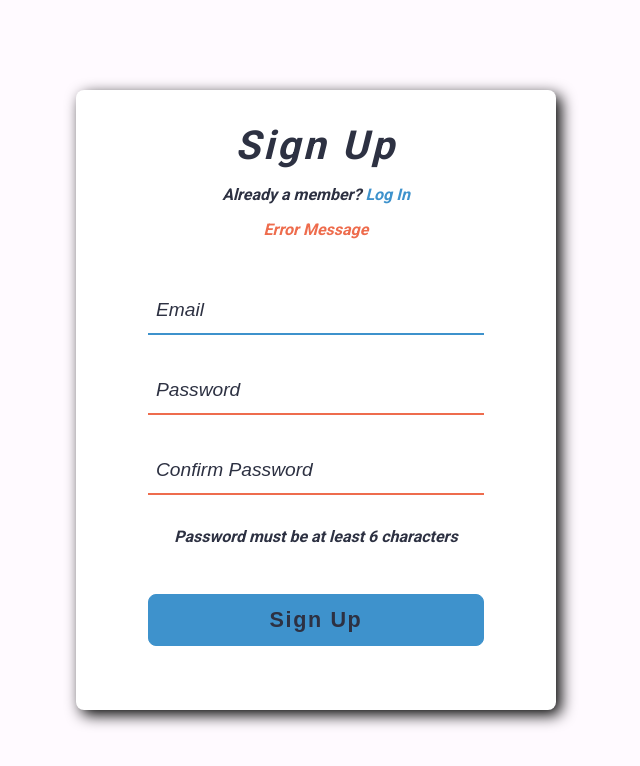
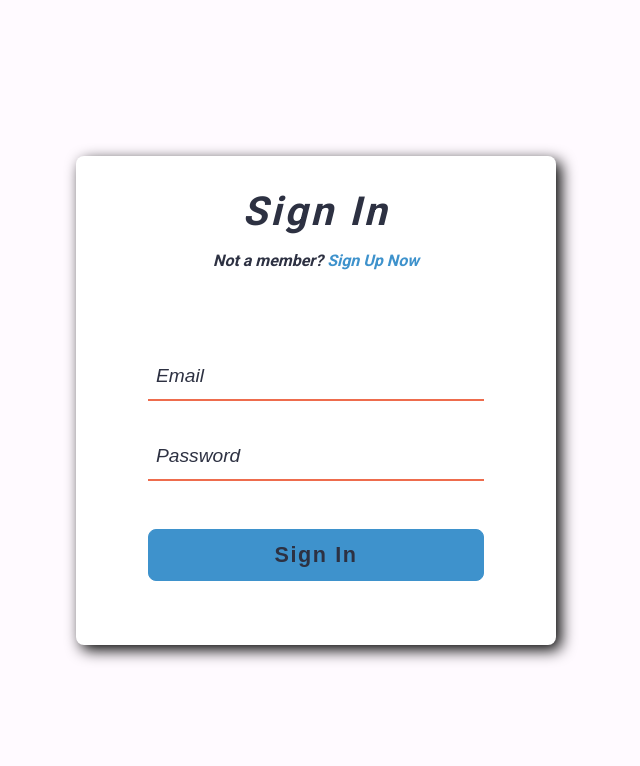
Before and after one commit to KaloyanDaskalov/first-react-app, a React (Create React App) app: page / in a window 1280 px wide. Shown: the top 766 px of the page, without its empty margins (324-964 px from the left). Built offline with nearby package versions, Linux system fonts and the light colour scheme.

Commit message:
adding email validation

```diff
--- a/src/components/App.js
+++ b/src/components/App.js
@@ -3,7 +3,7 @@ import Signup from "./Forms/Signup";
 import SignIn from "./Forms/SignIn";
 import classes from './App.module.css';
 
-const app = () => (<div className={classes.Background}><Signup /></div>);
+const app = () => (<div className={classes.Background}><SignIn /></div>);
 
 export default app;
 // class App extends Component {
--- a/src/components/Forms/Forms.module.css
+++ b/src/components/Forms/Forms.module.css
@@ -32,7 +32,7 @@
 .Message {
   margin-top: 1rem;
   color: var(--sienna);
-  /* visibility: hidden; */
+  visibility: hidden;
 }
 
 .Show {
@@ -49,3 +49,16 @@ button {
   width: 100%;
   margin-top: 3rem;
 }
+
+input:not(:last-of-type) {
+  margin-bottom: 2rem;
+}
+
+.Instructions {
+  margin-top: 0.5rem;
+}
+
+.Instructions::before {
+  content: "*";
+  margin-right: 0.5rem;
+}
--- a/src/components/Forms/SignIn.js
+++ b/src/components/Forms/SignIn.js
@@ -1,44 +1,17 @@
-import React, { Component } from 'react';
+import React, { useState } from 'react';
 import classes from './Forms.module.css';
 import Button from '../UI/Button/Button';
 import Input from '../UI/Input/Input';
+import { emailValidation } from '../../sharedTools/index';
 
-class SignIn extends Component {
+const SignIn = () => {
+    const [email, setEmail] = useState('');
+    const [password, setPassword] = useState('');
 
-    state = {
-        emailValue: '',
-        passValue: '',
-        emailError: false,
-        passError: false,
-        errorMessage: 'Password must be 4 to 10 characters'
+    const submitHandler = (event) => {
+        event.preventDefault();
+        console.log(emailValidation(email), emailValidation(password));
     }
-
-    submitHandler = (event) => {
-        event.preventDefault();
-        if (this.state.emailValue < 1) {
-            this.setState({ emailError: true, errorMessage: 'Invalid Email' });
-        } else {
-            this.setState({ emailError: false, errorMessage: 'Password must be 4 to 10 characters' });
-        }
-    }
-
-    emailHandler = (event) => {
-        this.setState({ emailValue: event.target.value });
-    }
-
-    passwordHandler = (event) => {
-        this.setState({ passValue: event.target.value });
-    }
-
-    render() {
-
-        const classEmail = [classes.Input];
-        const classPassword = [classes.Input];
-        const classMessage = [classes.Message]
-
-        if (this.state.emailError) classEmail.push(classes.Error);
-        if (this.state.passError) classPassword.push(classes.Error);
-        if (this.state.errorMessage !== 'Password must be 4 to 10 characters') classMessage.push(classes.Show);
 
     return (
         <div className={classes.Container} >
@@ -47,16 +20,15 @@ class SignIn extends Component {
                 <p className={classes.HeaderMessage}>
                     Not a member? <a href="#" className={classes.HeaderLink}>Sign Up Now</a>
                 </p>
-                    <p className={classMessage.join(' ')}>{this.state.errorMessage}</p>
+                <p className={classes.Message}>Error Message</p>
             </header>
-                <form className={classes.Form} onSubmit={this.submitHandler}>
-                    <Input getValue={(e) => this.emailHandler(e)} showError={this.state.emailError} attributes={{ type: 'text', placeholder: 'Email' }} />
-                    <Input getValue={(e) => this.passwordHandler(e)} showError={this.state.passError} attributes={{ type: 'password', placeholder: 'Password' }} />
+            <form className={classes.Form} onSubmit={submitHandler}>
+                <Input getValue={(e) => setEmail(e.target.value)} showError attributes={{ type: 'text', placeholder: 'Email' }} />
+                <Input getValue={(e) => setPassword(e.target.value)} showError attributes={{ type: 'password', placeholder: 'Password' }} />
                 <Button>Sign In</Button>
             </form>
         </div>
     );
 }
-}
 
 export default SignIn;
--- a/src/components/Forms/Signup.js
+++ b/src/components/Forms/Signup.js
@@ -25,7 +25,7 @@ const Signup = () => {
             <Input getValue={(e) => setEmail(e.target.value)} showError={false} attributes={{ type: 'text', placeholder: 'Email' }} />
             <Input getValue={(e) => setPassword(e.target.value)} showError attributes={{ type: 'password', placeholder: 'Password' }} />
             <Input getValue={(e) => setConfirm(e.target.value)} showError attributes={{ type: 'password', placeholder: 'Confirm Password' }} />
-            <p className={classes.Instructions}>Password must be at least 6 characters</p>
+            <p className={classes.Instructions}>Password must be at least 6 characters long</p>
             <Button>Sign Up</Button>
         </form>
     </div>);
--- a/src/components/UI/Input/Input.module.css
+++ b/src/components/UI/Input/Input.module.css
@@ -5,7 +5,6 @@
   border: none;
   border-bottom: 2px solid var(--crayola);
   font-size: 1.2rem;
-  margin-bottom: 2rem;
 }
 
 .Input::placeholder {
--- /dev/null
+++ b/src/sharedTools/emailValidation.js
@@ -0,0 +1,5 @@
+const pattern = /^[\w!#$%&'*+\-=?^_`{|}~]+(\.[\w!#$%&'*+\-=?^_`{|}~]+)*@((([-\w]+\.)+[a-zA-Z]{2,4})|(([0-9]{1,3}\.){3}[0-9]{1,3}))/;
+
+export const emailValidation = (email) => {
+    return pattern.test(email);
+};
--- /dev/null
+++ b/src/sharedTools/index.js
@@ -0,0 +1 @@
+export { emailValidation } from './emailValidation';
```
Also changed, not shown: 1 other file (tests, documents, lock files or other folders). Lines whose indentation alone changed are shown as unchanged.
